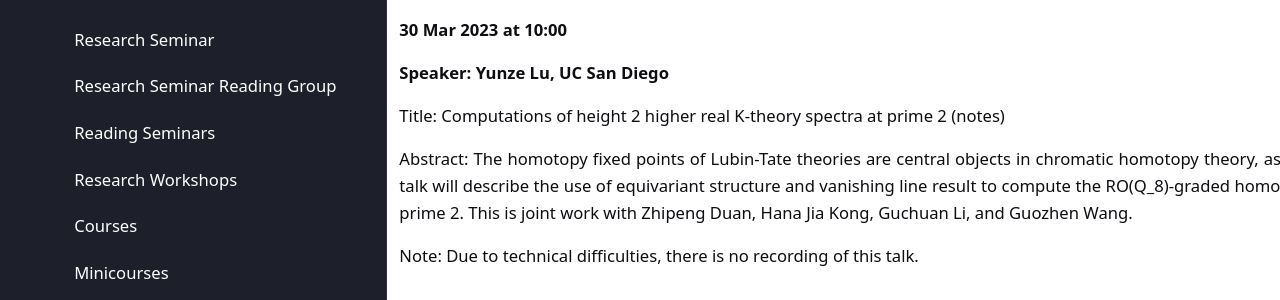
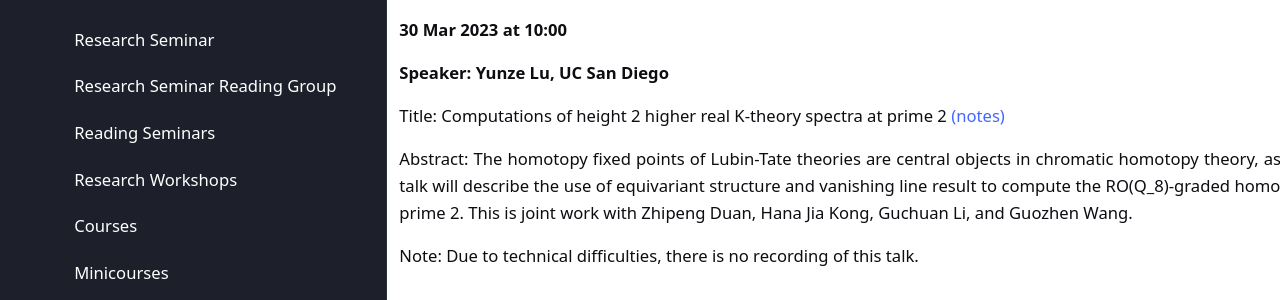
Before and after one commit to eCHTorc/eCHTorc.github.io, a Jekyll site: the page built from echt-research-seminar.html, in a window 1280 px wide and 900 px high, scrolled down 18731 px. Shown: the part 156-456 px from the top of the window. Built offline with Jekyll 4.4.1, drawn with Linux system fonts in a browser that asks for light colours.

Commit message:
Update seminar title with link to notes

```diff
--- a/echt-research-seminar.html
+++ b/echt-research-seminar.html
@@ -1009,7 +1009,7 @@ Note: Due to technical difficulties, there is no recording of this talk.
 </p>
 
 <p>
-Title: Computations of height 2 higher real K-theory spectra at prime 2 (notes)
+Title: Computations of height 2 higher real K-theory spectra at prime 2 <a href="/files/lu.pdf"> (notes)</a>
 </p>
 
 <p>
```
